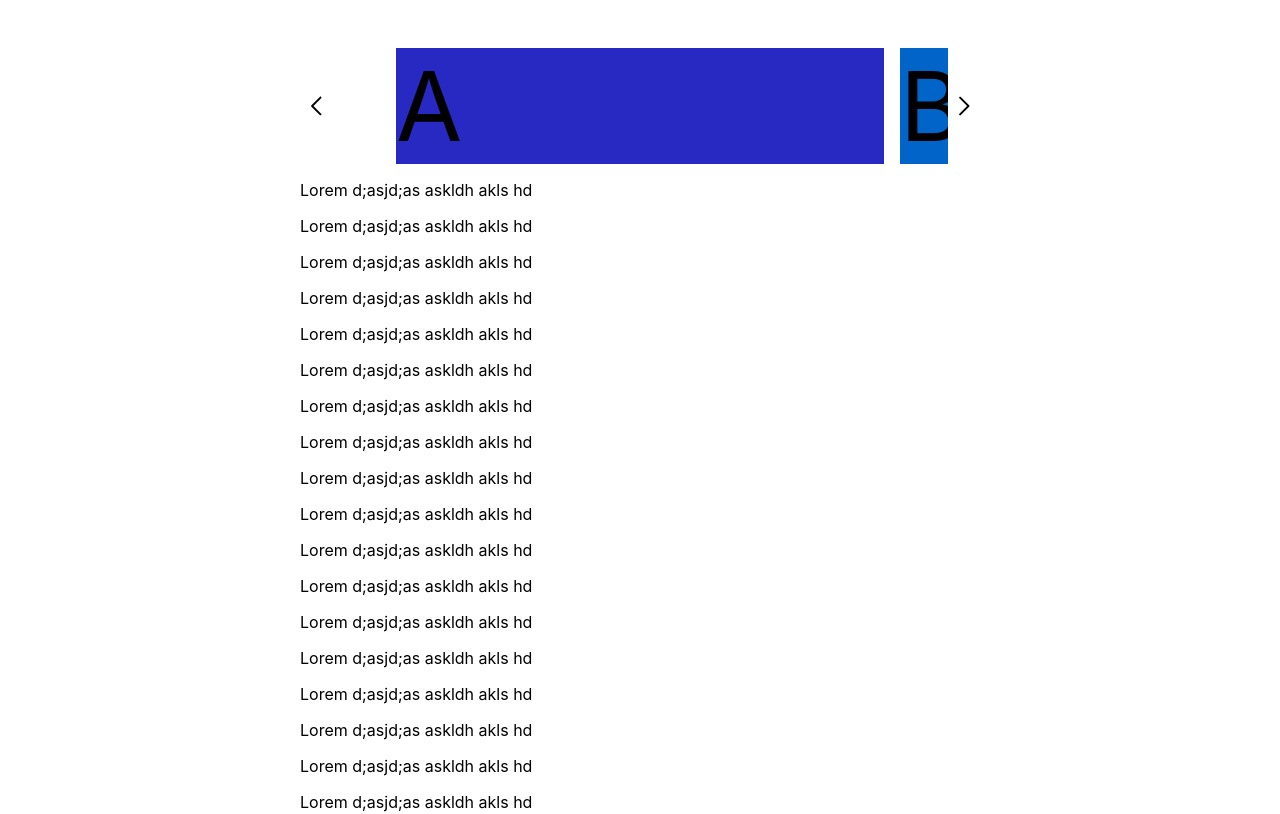
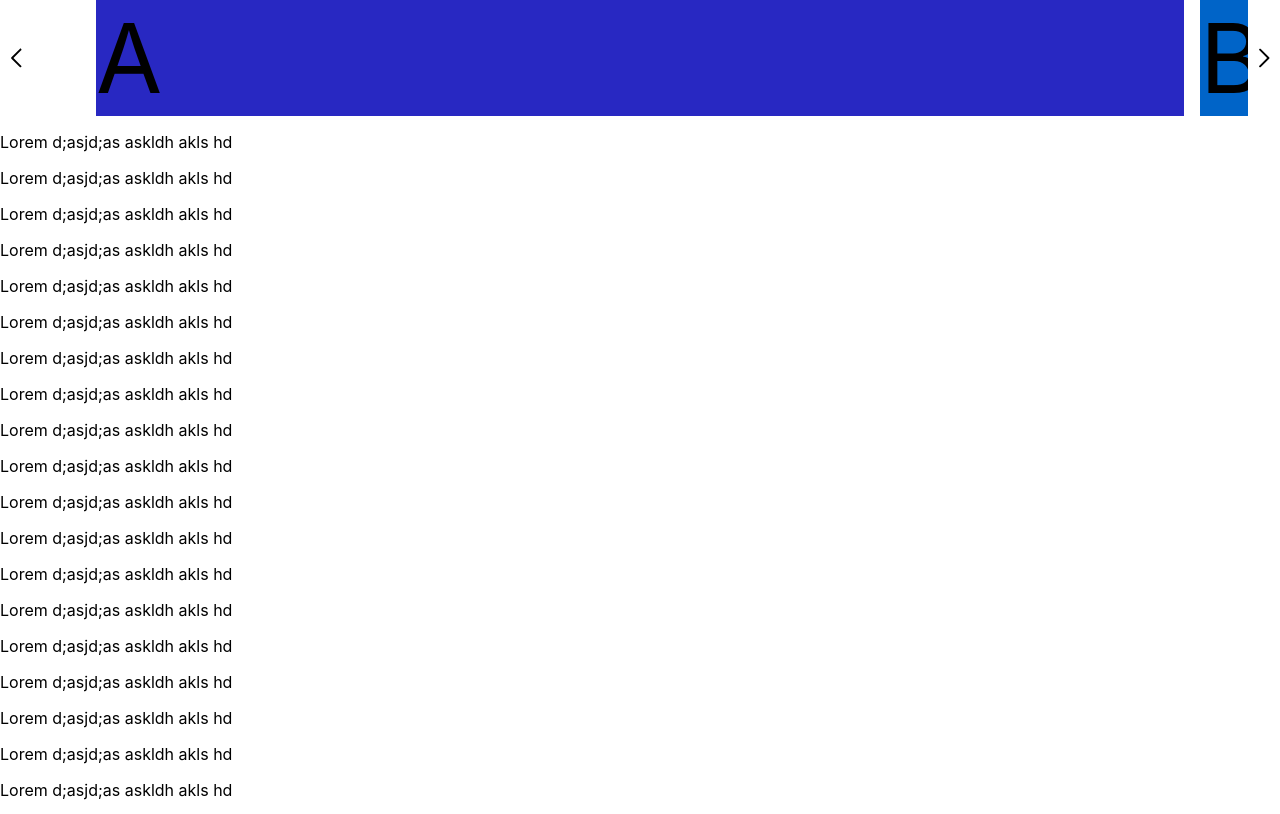
Before and after one commit to yanari/MYYCarousel, a React (Create React App) app: page / in a window 1280 px wide. Shown: the top 814 px of the page. Built offline with nearby package versions, Linux system fonts and the light colour scheme.

Commit message:
helper moved to root

```diff
--- a/src/App.js
+++ b/src/App.js
@@ -21,7 +21,7 @@ function App() {
     );
   };
   return (
-    <div style = {{margin: '48px 300px'}}>
+    <div>
       <YanariCarousel
         hasArrows = {true}
         itemRenderer = {itemRenderer}
--- a/src/YanariCarousel/index.js
+++ b/src/YanariCarousel/index.js
@@ -9,7 +9,7 @@ import {
   isNotFirstItem,
   isNotLastItem,
   unify,
-} from './utils/helper';
+} from './helper';
 
 class YanariCarousel extends Component {
   constructor (props) {
```
Also changed, not shown: src/YanariCarousel/helper.js (renamed from src/YanariCarousel/utils/helper.js).
